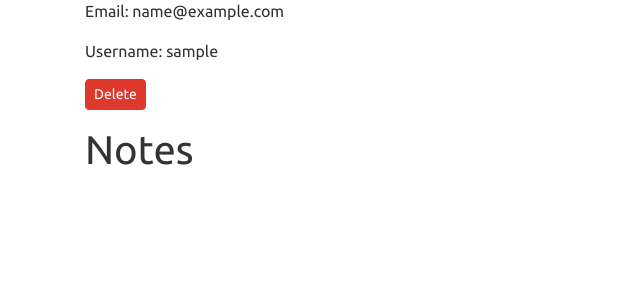
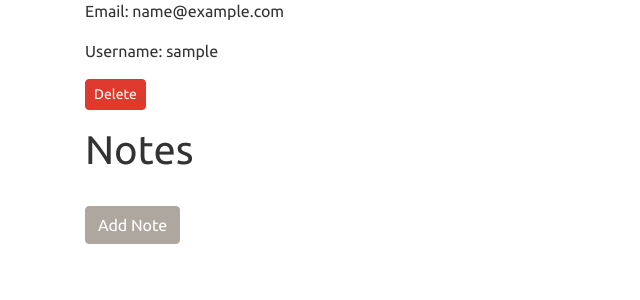
Before and after one commit to lucasaking/Flask-notes, a Flask app: a page that uses templates/user_details.html in a window 1280 px wide. Shown: the part 164-464 px from the top of the page, without its empty margins (0-640 px from the left). Run offline with Flask 2, Linux system fonts and the light colour scheme; the visitor is signed in with stand-in values (Sample User, id 1); data comes from the database, SQL or seed files in the repository; data that the repository does not hold is empty.

Commit message:
Completed all steps

```diff
--- a/app.py
+++ b/app.py
@@ -27,7 +27,6 @@ def homepage():
     else:
         user = User.query.get_or_404(session["user_id"])
         return render_template("index.html", user=user)
-
 
 
 @app.route("/register", methods=["GET", "POST"])
@@ -84,9 +83,11 @@ def login():
 
 @app.route("/users/<username>")
 def show_user_details(username):
-    """Example hidden page for logged-in users only."""
+    """Show users username and details."""
 
-    if "user_id" not in session:
+    user = User.query.get_or_404(session["user_id"])
+
+    if "user_id" not in session or user.username != username:
         flash("You must be logged in to view!")
         return redirect("/")
 
@@ -96,7 +97,6 @@ def show_user_details(username):
         # raise Unauthorized()
 
     else:
-        user = User.query.get_or_404(session["user_id"])
         return render_template("user_details.html", user=user)
 
 
@@ -130,7 +130,6 @@ def show_notes_form(username):
 
     form = NotesForm()
 
-
     if "user_id" not in session:
         flash("You must be logged in to view!")
         return redirect("/")
@@ -160,6 +159,10 @@ def update_notes_form(username, note_id):
 
     form = NotesForm(obj=note)
 
+    if "user_id" not in session:
+        flash("You must be logged in to view!")
+        return redirect("/")
+
     if form.validate_on_submit():
         note.title = form.title.data
         note.content = form.content.data
@@ -171,18 +174,18 @@ def update_notes_form(username, note_id):
         return render_template("notes_form.html", form=form)
 
 
-# @app.route("/notes/<username>/notes/<note-id>/delete", methods=["GET", "POST"])
-# def delete_note(username, note_id):
-#     if "user_id" not in session:
-#         flash("You must be logged in to change a note!")
-#         return redirect("/")
+@app.route("/users/<username>/notes/<note_id>/delete", methods=["GET", "POST"])
+def delete_note(username, note_id):
 
-#     else:
-#         user = User.query.get_or_404(session["user_id"])
-#         note = Note.query.get_or_404(note_id)
+    if "user_id" not in session:
+        flash("You must be logged in to change a note!")
+        return redirect("/")
 
-#         db.session.delete(note)
-#         db.session.commit()
-#         session.pop("note_id")
-#         flash(f"Note has been deleted")
-#         return redirect("/users/<username>")
+    else:
+        user = User.query.get_or_404(session["user_id"])
+        note = Note.query.get_or_404(note_id)
+
+        db.session.delete(note)
+        db.session.commit()
+        flash(f"Note has been deleted")
+        return redirect(f"/users/{user.username}")
--- a/forms.py
+++ b/forms.py
@@ -24,6 +24,7 @@ class LoginForm(FlaskForm):
     username = StringField("Username", validators=[InputRequired()])
     password = PasswordField("Password", validators=[InputRequired()])
 
+
 class NotesForm(FlaskForm):
     """Form for user adding notes. """
 
--- a/templates/index.html
+++ b/templates/index.html
@@ -2,7 +2,6 @@
 {% block content %}
 
 <h1 class="display-4">Notes App</h1>
-<p class="lead">Register or Login</p>
 
 <ul>
   {% if 'user_id' not in session %}
--- a/templates/notes_form.html
+++ b/templates/notes_form.html
@@ -19,7 +19,7 @@
       </p>
     {% endfor %}
 
-    <button type="submit">Submit</button>
+    <button type="submit" class="btn btn-secondary mt-4 rounded">Submit</button>
 
   </form>
 
--- a/templates/user_details.html
+++ b/templates/user_details.html
@@ -16,6 +16,7 @@
 
   <div class="list-group">
 
+
     {% for note in user.notes %}
         <a href="/users/{{ user.username }}/notes/{{ note.id }}/update" class="list-group-item list-group-item-action flex-column align-items-start">
             <div class="d-flex w-100 justify-content-between">
@@ -23,11 +24,15 @@
             </div>
             <p class="mb-1">{{ note.content }}</p>
             <div>
-                <form action="">
-
+                <form action="/users/{{ user.username }}/notes/{{ note.id }}/delete" method="POST" class="mt-2">
+                    <button type="submit" class="btn btn-danger btn-sm rounded">Delete Note</button>
                 </form>
             </div>
         </a>
     {% endfor %}
-</div>
+  </div>
+
+  <a href="/users/{{ user.username }}/notes/add" class="btn btn-secondary mt-4 rounded" role="button">Add Note</a>
+
+
 {% endblock %}
```
Also changed, not shown: templates/secret.html (deleted, +0 -11 lines), main_test.py (line endings or trailing spaces), models.py (line endings or trailing spaces), 1 other file.
